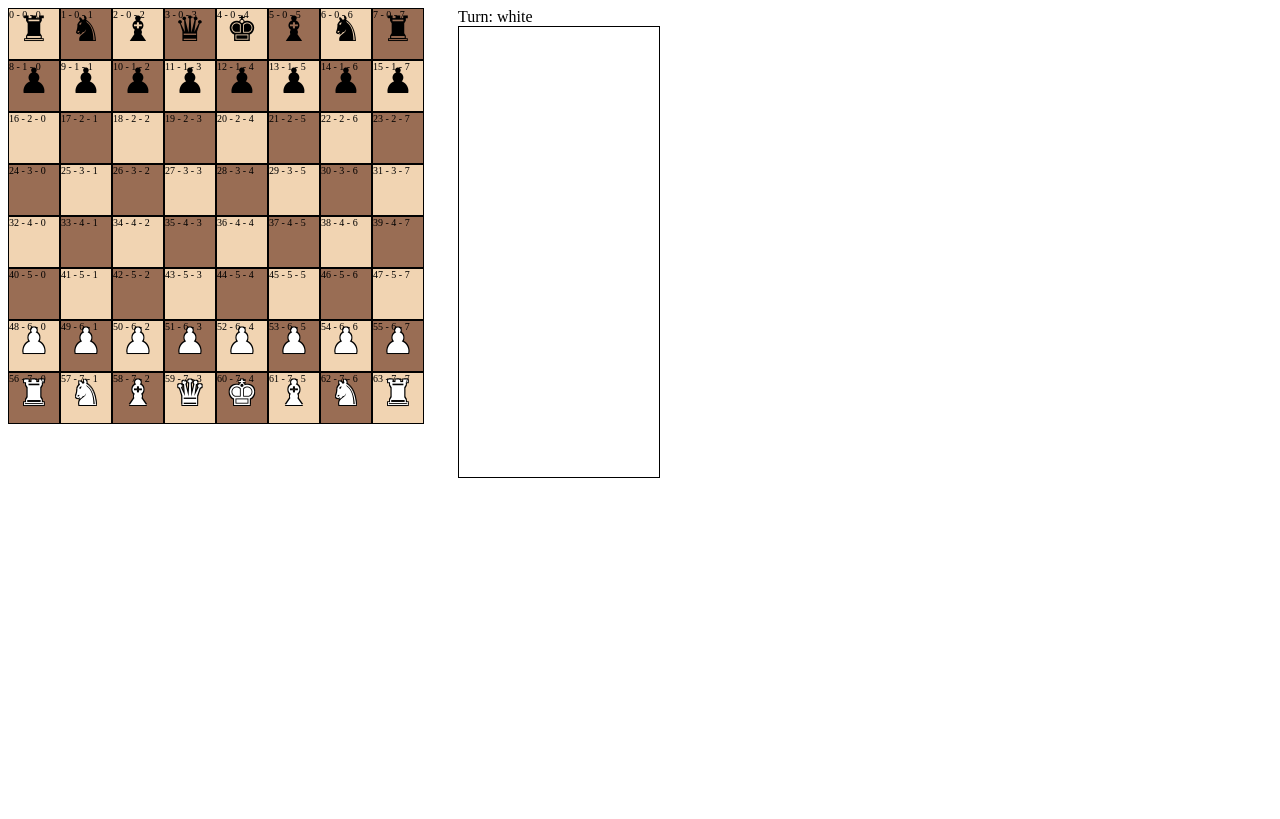
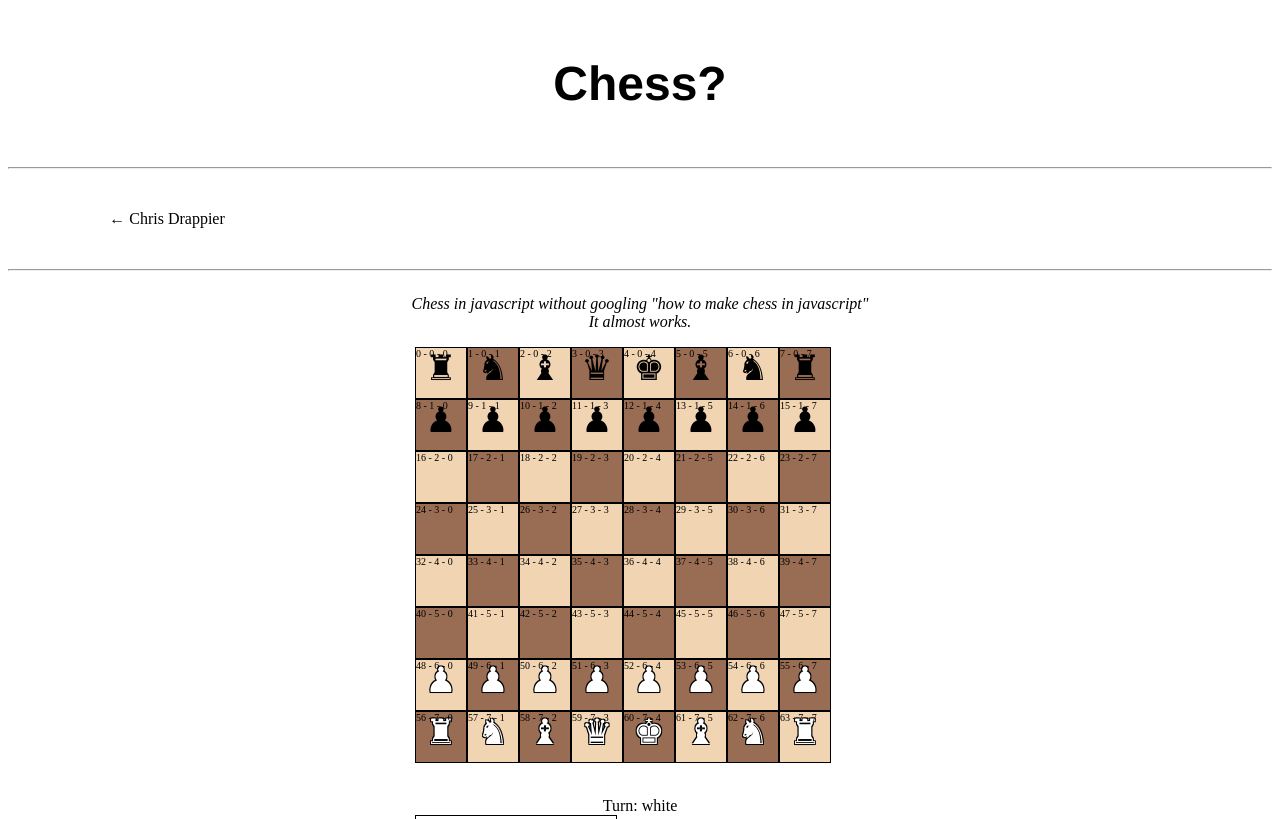
Before and after one commit to chrisdrappier/chess, a React app: page / in a window 1280 px wide. Shown: the top 819 px of the page. Built offline with nearby package versions, Linux system fonts and the light colour scheme.

Commit message:
updates to layout

```diff
--- a/index.html
+++ b/index.html
@@ -1,10 +1,87 @@
 <!DOCTYPE HTML>
 <html>
-	<head>
-    <title>React Chess</title>
-	</head>
-	<body>
-    <div id="container"></div>
-	</body>
-	<script type="text/javascript" src="./bundle.js"></script>
+  <head>
+    <style>
+      #site {
+        text-align: center;
+      }
+      #header {
+        font-family      : Helvetica;
+        text-align       : center;
+        font-size        : 3em;
+        font-weight      : bold;
+        padding-bottom   : 1em;
+        padding-top      : 1em;
+      }
+
+      #site-map {
+        display          : flex;
+        flex-direction   : row;
+        height           : 5%;
+        padding-bottom   : 1em;
+        padding-top      : 1em;
+      }
+
+      .navigation {
+        text-align       : center;
+        height           : 100%;
+        width            : 100%;
+        padding-left     : 1em;
+        padding-right    : 1em;
+      }
+
+      .navigation a, .navigation span {
+        background-color : white;
+        color            : black;
+        text-decoration  : none;
+        display          : inline-block;
+        height           : auto;
+        width            : inherit;
+        padding-top      : 1em;
+        padding-bottom   : 1em;
+        border           : 1px solid white;
+      }
+
+      .navigation span {
+        font-weight: bold;
+      }
+
+      .navigation a:hover {
+        border           : 1px solid black;
+      }
+
+      #description {
+        text-align: center;
+        font-style: italic;
+        padding: 1em;
+      }
+
+      #container {
+        display: inline-block;
+      }
+    </style>
+    <title>Chris Drappier</title>
+  </head>
+  <body>
+    <div id="site">
+      <div id="header">
+        <span>Chess?</span>
+      </div>
+      <hr />
+      <div id="site-map">
+        <div class="navigation">
+          <a href="/">&larr; Chris Drappier</a>
+        </div>
+        <div class="navigation"></div>
+        <div class="navigation"></div>
+        <div class="navigation"></div>
+      </div>
+      <hr />
+      <div id="description">
+        <span>Chess in javascript without googling "how to make chess in javascript" <br /> It almost works.</span>
+      </div>
+      <div id="container" />
+    </div>
+  </body>
+  <script type="text/javascript" src="./bundle.js"></script>
 </html>
--- a/package.json
+++ b/package.json
@@ -3,7 +3,7 @@
     "test": "mocha -b test/react/app/*.spec.js test/*.spec.js test/react/*.spec.js ",
     "dev:hot": "webpack-dev-server --hot --inline --progress --colors --watch --display-error-details --display-cached --content-base ./",
     "build": "rm bundle.js && touch bundle.js && webpack ./index.js bundle.js",
-    "deploy": "cp index.html bundle.js gh-pages/ && cd gh-pages && git add bundle.js index.html && git commit -m \"deploy\" && cd -"
+    "deploy": "cp index.html bundle.js gh-pages/ && cd gh-pages && git add -f bundle.js index.html && git commit -m \"deploy\" && cd -"
   },
   "devDependencies": {
     "babel-core": "^6.2.1",
--- a/stylesheets/chess.css
+++ b/stylesheets/chess.css
@@ -1,17 +1,17 @@
-#board {
+#container #board {
 	height: 450px;
 	width: 450px;
 	float: left;
 }
 
-#captures {
+#container #captures {
 	border: 1px solid black;
 	height: 450px;
 	width: 200px;
 	float: left;
 }
 
-.space {
+#container .space {
 	height: 50px;
 	width: 50px;
 	border: 1px solid black;
@@ -19,19 +19,19 @@
 	position: relative;
 }
 
-.piece {
+#container .piece {
 	font-size: 35px;
 	height: 50px;
 	width: 50px;
 	text-align: center;
 }
 
-.index {
+#container .index {
 	font-size: 10px;
 	position: absolute;
 }
 
-.white {
+#container .white {
 	color: white;
 	text-shadow:
     -1px -1px 0 #000,
@@ -40,22 +40,22 @@
     1px 1px 0 #000;
 }
 
-.black {
+#container .black {
 	color: black;
 }
 
-.dark {
+#container .dark {
 	background-color : #996d54;
 }
 
-.light {
+#container .light {
 	background-color : #F1D4B2;
 }
 
-.selected {
+#container .selected {
 	background-color : red;
 }
 
-.available {
+#container .available {
 	background-color: #9ddbea;
 }
```
Also changed, not shown: 2 other files.
